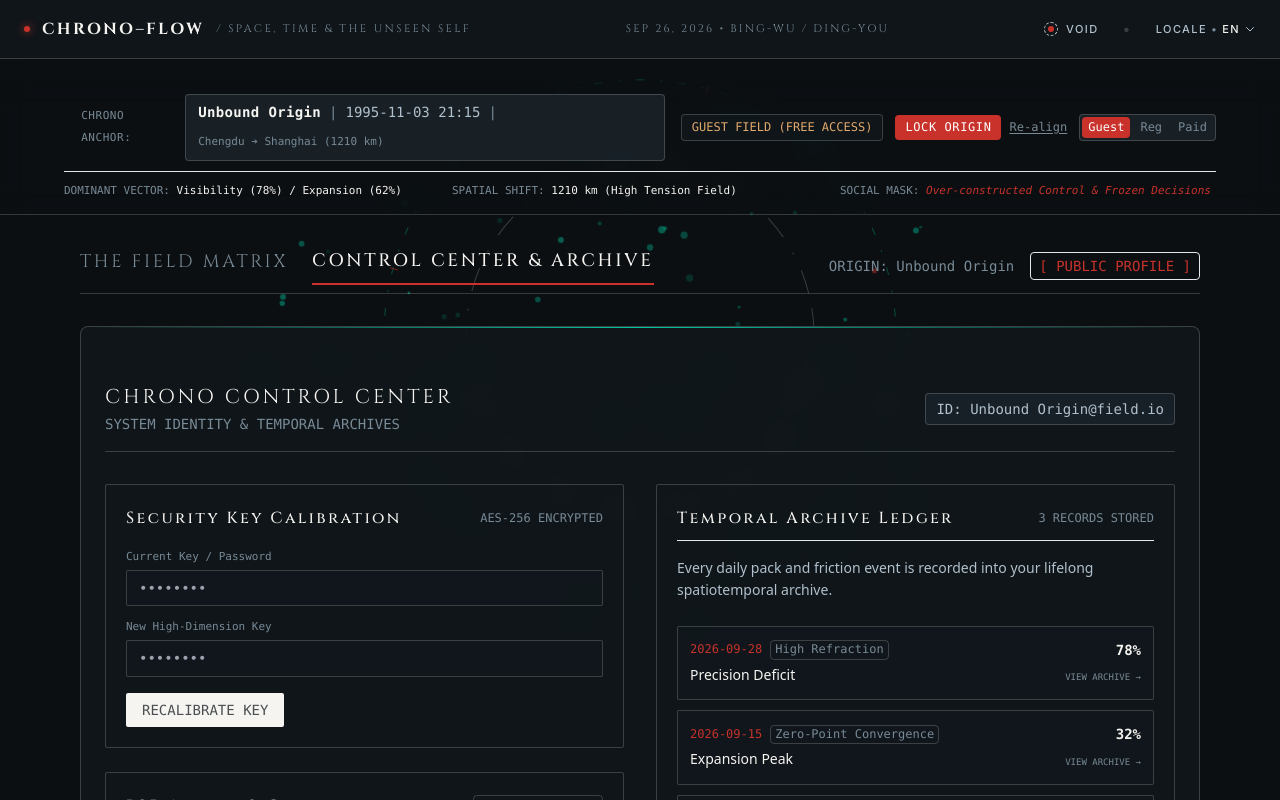
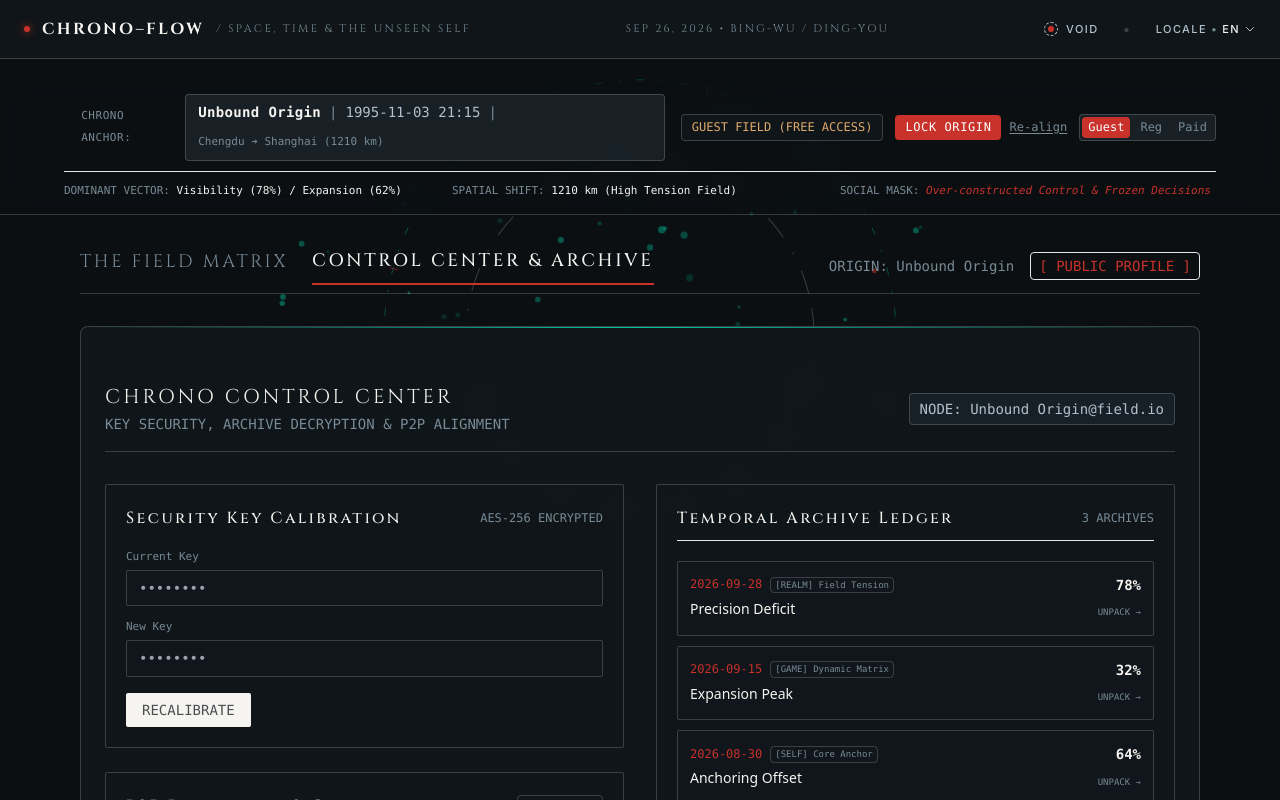
Before and after one commit to wxu198024-art/chrono-flow, a Next.js app: page /dashboard in a window 1280 px wide. Both pictures are taken after a click on the button "CONTROL CENTER & ARCHIVE". Shown: the top 800 px of the page. Built offline with nearby package versions, Linux system fonts and the light colour scheme.

Commit message:
Update ChronoControlCenter.tsx

```diff
--- a/components/field/ChronoControlCenter.tsx
+++ b/components/field/ChronoControlCenter.tsx
@@ -10,50 +10,83 @@ interface ChronoControlCenterProps {
 }
 
 export default function ChronoControlCenter({
-  userEmail = 'observer@chronoflow.io',
+  userEmail = 'NODE-8F92',
   userRole = 'free',
   subPlan = 'none',
 }: ChronoControlCenterProps) {
   const { dict, lang } = useLanguage?.() || { dict: {}, lang: 'zh' };
 
+  // 1. 四语言精准解析：en, zh-TW, ja, zh-CN (zh)
   const currentLang = (lang as string) || 'zh';
   const isEn = currentLang === 'en';
+  const isJa = currentLang === 'ja';
   const isTW = currentLang === 'zh-TW' || currentLang === 'zh-HK' || currentLang === 'tw';
 
-  // 1. 密码修改/密钥重构状态
+  // 2. 密码修改/密钥重构状态
   const [oldPassword, setOldPassword] = useState('');
   const [newPassword, setNewPassword] = useState('');
   const [keyResetStatus, setKeyResetStatus] = useState<'idle' | 'success'>('idle');
 
-  // 2. P2P 场域授权门票开关
+  // 3. P2P 场域授权门票与共振状态
   const [p2pAllow, setP2pAllow] = useState(true);
   const [p2pTicketPrice, setP2pTicketPrice] = useState('1.99');
+  const [activeNodes, setActiveNodes] = useState([
+    { id: 'NODE-3041', status: 'RESONATING', date: '2026-09-20' },
+    { id: 'NODE-9982', status: 'PENDING', date: '2026-09-28' },
+  ]);
 
-  // 3. 历史记录弹窗查看
+  // 4. 历史记录弹窗查看
   const [selectedArchive, setSelectedArchive] = useState<any | null>(null);
 
-  // 模拟的【52周重力真迹】历史解包存档
+  // 模拟【52周重力真迹】历史解包存档 (包含 者·局·域 分级属性)
   const archiveRecords = [
     {
       date: '2026-09-28',
-      phase: isEn ? 'High Refraction' : '强压强折射',
+      tier: 'REALM', // 域
+      tierLabel: isEn ? '[REALM] Field Tension' : isJa ? '【域】時空位相' : isTW ? '【域】時空場域' : '【域】时空场域',
+      phase: isEn ? 'High Refraction' : isJa ? '高屈折位相' : isTW ? '強壓強折射' : '强压强折射',
       resistance: '78%',
-      dominantFactor: isEn ? 'Precision Deficit' : '裁决因子极度匮乏',
-      note: isEn ? 'Delayed major decision due to high entropy.' : '检测到高熵环境，完成了阻力事件挂起。',
+      dominantFactor: isEn ? 'Precision Deficit' : isJa ? '裁定因子の不足' : isTW ? '裁決因子極度匱乏' : '裁决因子极度匮乏',
+      note: isEn
+        ? 'High entropy detected in macro environment. Field operations paused.'
+        : isJa
+        ? '高エントロピー環境を検知。マクロ位相の意思決定を一時保留。'
+        : isTW
+        ? '檢測到高熵環境，完成了阻力事件掛起。'
+        : '检测到高熵环境，完成了阻力事件挂起。',
+      isLocked: subPlan === 'none' && userRole === 'free',
     },
     {
       date: '2026-09-15',
-      phase: isEn ? 'Zero-Point Convergence' : '零点收敛相',
+      tier: 'GAME', // 局
+      tierLabel: isEn ? '[GAME] Dynamic Matrix' : isJa ? '【局】対峙マトリクス' : isTW ? '【局】關係博弈' : '【局】关系博弈',
+      phase: isEn ? 'Zero-Point Convergence' : isJa ? '零点収束相' : isTW ? '零點收斂相' : '零点收敛相',
       resistance: '32%',
-      dominantFactor: isEn ? 'Expansion Peak' : '蔓延因子过载',
-      note: isEn ? 'High initiative, alignment verified.' : '场域张力处于扩张区间，完成了一项核心架构部署。',
+      dominantFactor: isEn ? 'Expansion Peak' : isJa ? '拡大因子の過負荷' : isTW ? '蔓延因子過載' : '蔓延因子过载',
+      note: isEn
+        ? 'Interpersonal force alignment complete. Core architecture deployed.'
+        : isJa
+        ? '対人ベクトルの同期完了。中核アーキテクチャを展開。'
+        : isTW
+        ? '場域張力處於擴張區間，完成了一項核心架構部署。'
+        : '场域张力处于扩张区间，完成了一项核心架构部署。',
+      isLocked: subPlan === 'none' && userRole === 'free',
     },
     {
       date: '2026-08-30',
-      phase: isEn ? 'Tidal Dislocation' : '潮汐离相',
+      tier: 'SELF', // 者
+      tierLabel: isEn ? '[SELF] Core Anchor' : isJa ? '【者】核心アンカー' : isTW ? '【者】自我主控' : '【者】自我主控',
+      phase: isEn ? 'Tidal Dislocation' : isJa ? '潮汐離相' : isTW ? '潮汐離相' : '潮汐离相',
       resistance: '64%',
-      dominantFactor: isEn ? 'Anchoring Offset' : '锚定内稳态偏移',
-      note: isEn ? 'Subtle mental fatigue detected.' : '内部秩序微幅波动，进行了底层逻辑整理。',
+      dominantFactor: isEn ? 'Anchoring Offset' : isJa ? '恒常性オフセット' : isTW ? '錨定內穩態偏移' : '锚定内稳态偏移',
+      note: isEn
+        ? 'Internal equilibrium fluctuated. Underlying logic re-ordered.'
+        : isJa
+        ? '内部秩序の微動を感知。基底ロジックを再整理。'
+        : isTW
+        ? '內部秩序微幅波動，進行了底層邏輯整理。'
+        : '内部秩序微幅波动，进行了底层逻辑整理。',
+      isLocked: false, // 者·阶对所有用户开放
     },
   ];
 
@@ -77,25 +110,47 @@ export default function ChronoControlCenter({
       <div className="flex flex-col md:flex-row md:items-center justify-between border-b border-[var(--border-line)] pb-4 gap-2">
         <div>
           <h2 className="font-serif-title text-lg md:text-xl text-[var(--text-primary)] uppercase tracking-wide">
-            {isEn ? 'CHRONO CONTROL CENTER' : isTW ? '時空中樞與檔案控制台' : '时空中枢与档案控制台'}
+            {isEn
+              ? 'CHRONO CONTROL CENTER'
+              : isJa
+              ? '時空統括・アーカイブセンター'
+              : isTW
+              ? '時空中樞與檔案控制台'
+              : '时空中枢与档案控制台'}
           </h2>
           <p className="text-xs text-[var(--text-muted)] font-mono mt-0.5">
-            {isEn ? 'SYSTEM IDENTITY & TEMPORAL ARCHIVES' : '场域密钥安全、生命痕迹沉淀与 P2P 访问权限'}
+            {isEn
+              ? 'KEY SECURITY, ARCHIVE DECRYPTION & P2P ALIGNMENT'
+              : isJa
+              ? 'セキュリティ・時空痕跡・P2P共鳴権限'
+              : isTW
+              ? '場域金鑰安全、生命痕跡沉澱與 P2P 訪問權限'
+              : '场域密钥安全、生命痕迹沉淀与 P2P 访问权限'}
           </p>
         </div>
         <div className="text-xs font-mono px-2.5 py-1 rounded border border-[var(--border-line)] bg-[var(--bg-card-hover)] text-[var(--text-secondary)]">
-          {isEn ? `ID: ${userEmail}` : `场域锚点：${userEmail}`}
+          {isEn
+            ? `NODE: ${userEmail}`
+            : isJa
+            ? `ノード: ${userEmail}`
+            : `场域锚点：${userEmail}`}
         </div>
       </div>
 
       <div className="grid grid-cols-1 lg:grid-cols-2 gap-8">
-        {/* 左侧：原点密钥重构（密码修改）与权限控制 */}
+        {/* 左侧：原点密钥重构与 P2P 共振大厅 */}
         <div className="space-y-6">
-          {/* A. 密码修改/密钥重构 */}
+          {/* A. 密钥重构 */}
           <div className="p-5 border border-[var(--border-line)] bg-[var(--bg-card-hover)]/30 rounded-sm space-y-4">
             <div className="flex items-center justify-between">
               <h3 className="font-serif-title text-sm text-[var(--text-primary)] font-medium">
-                {isEn ? 'Security Key Calibration' : '原点密钥重构 (密码修改)'}
+                {isEn
+                  ? 'Security Key Calibration'
+                  : isJa
+                  ? '原点キーの再キャリブレーション'
+                  : isTW
+                  ? '原點金鑰重構 (密碼修改)'
+                  : '原点密钥重构 (密码修改)'}
               </h3>
               <span className="text-[10px] font-mono text-[var(--text-muted)]">AES-256 ENCRYPTED</span>
             </div>
@@ -103,7 +158,7 @@ export default function ChronoControlCenter({
             <form onSubmit={handlePasswordReset} className="space-y-3">
               <div>
                 <label className="block text-[11px] font-mono text-[var(--text-muted)] mb-1">
-                  {isEn ? 'Current Key / Password' : '当前原点密钥'}
+                  {isEn ? 'Current Key' : isJa ? '現在の原点キー' : isTW ? '當前原點金鑰' : '当前原点密钥'}
                 </label>
                 <input
                   type="password"
@@ -116,7 +171,7 @@ export default function ChronoControlCenter({
 
               <div>
                 <label className="block text-[11px] font-mono text-[var(--text-muted)] mb-1">
-                  {isEn ? 'New High-Dimension Key' : '重构高维密钥'}
+                  {isEn ? 'New Key' : isJa ? '再構築キー' : isTW ? '重構高維金鑰' : '重构高维密钥'}
                 </label>
                 <input
                   type="password"
@@ -132,38 +187,50 @@ export default function ChronoControlCenter({
                   type="submit"
                   className="px-4 py-1.5 bg-[var(--text-primary)] text-[var(--bg-card)] hover:opacity-90 transition-all text-xs font-mono rounded-sm"
                 >
-                  {isEn ? 'RECALIBRATE KEY' : '执行密钥重构'}
+                  {isEn ? 'RECALIBRATE' : isJa ? 'キー再構築実行' : isTW ? '執行金鑰重構' : '执行密钥重构'}
                 </button>
                 {keyResetStatus === 'success' && (
                   <span className="text-xs font-mono text-emerald-400">
-                    {isEn ? 'Key re-encrypted successfully.' : '密钥已重构，场域安全级别已提升。'}
+                    {isEn
+                      ? 'Key calibrated.'
+                      : isJa
+                      ? 'キーが正常に再構築されました。'
+                      : isTW
+                      ? '金鑰已重構，場域安全級別已提升。'
+                      : '密钥已重构，场域安全级别已提升。'}
                   </span>
                 )}
               </div>
             </form>
           </div>
 
-          {/* B. 场域访问门票与 P2P 窥视授权 */}
+          {/* B. P2P 门票与共振节点大厅 */}
           <div className="p-5 border border-[var(--border-line)] bg-[var(--bg-card-hover)]/30 rounded-sm space-y-4">
             <div className="flex items-center justify-between">
               <h3 className="font-serif-title text-sm text-[var(--text-primary)] font-medium">
-                {isEn ? 'P2P Access & Gatekeeper' : '场域访问门票与 P2P 共振许可'}
+                {isEn
+                  ? 'P2P Resonance & Gatekeeper'
+                  : isJa
+                  ? 'P2P共鳴権限・ゲートキーパー'
+                  : isTW
+                  ? '場域訪問門票與 P2P 共振許可'
+                  : '场域访问门票与 P2P 共振许可'}
               </h3>
               <span className="text-[10px] font-mono px-1.5 py-0.5 border border-[var(--border-line)] text-[var(--cinnabar)] rounded">
-                P2P MONETIZATION
+                P2P MATRIX
               </span>
             </div>
 
-            <p className="text-xs text-[var(--text-secondary)] font-sans leading-relaxed">
-              {isEn
-                ? 'Control whether third-party exploration seekers can request vector alignment with your field.'
-                : '控制其他特定时空的探索者是否能向您的场域发起矢量对齐或请求解锁您的隐秘暗面图谱。'}
-            </p>
-
-            <div className="space-y-3 pt-2 border-t border-[var(--border-line)]/50">
+            <div className="space-y-3 pt-1">
               <div className="flex items-center justify-between">
                 <span className="text-xs font-mono text-[var(--text-primary)]">
-                  {isEn ? 'Allow P2P Alignment Requests' : '允许外部发起场域共振对齐'}
+                  {isEn
+                    ? 'Allow Vector Alignment Requests'
+                    : isJa
+                    ? '外部からの共鳴リクエストを許可'
+                    : isTW
+                    ? '允許外部發起場域共振對齊'
+                    : '允许外部发起场域共振对齐'}
                 </span>
                 <input
                   type="checkbox"
@@ -174,9 +241,9 @@ export default function ChronoControlCenter({
               </div>
 
               {p2pAllow && (
-                <div className="flex items-center justify-between pt-2">
+                <div className="flex items-center justify-between pt-2 border-t border-[var(--border-line)]/50">
                   <span className="text-xs font-mono text-[var(--text-muted)]">
-                    {isEn ? 'Unlock Ticket Fee (USD)' : '设定对齐门票消耗 (USD)'}
+                    {isEn ? 'Access Ticket Fee (USD)' : isJa ? 'アクセスチケット料金 (USD)' : '设定对齐门票消耗 (USD)'}
                   </span>
                   <div className="flex items-center gap-1">
                     <span className="text-xs font-mono text-[var(--text-primary)]">$</span>
@@ -190,6 +257,24 @@ export default function ChronoControlCenter({
                 </div>
               )}
             </div>
+
+            {/* 共振节点列表 */}
+            <div className="pt-3 border-t border-[var(--border-line)]/50 space-y-2">
+              <span className="text-[10px] font-mono text-[var(--text-muted)] uppercase">
+                {isEn ? 'Active Resonant Nodes' : isJa ? 'アクティブな共鳴ノード' : '已对齐共振节点'}
+              </span>
+              <div className="space-y-1.5">
+                {activeNodes.map((node, i) => (
+                  <div
+                    key={i}
+                    className="flex items-center justify-between p-2 rounded bg-[var(--bg-card)] border border-[var(--border-line)] text-xs font-mono"
+                  >
+                    <span className="text-[var(--text-primary)]">{node.id}</span>
+                    <span className="text-[10px] text-[var(--cinnabar)]">{node.status}</span>
+                  </div>
+                ))}
+              </div>
+            </div>
           </div>
         </div>
 
@@ -198,61 +283,79 @@ export default function ChronoControlCenter({
           <div className="space-y-4">
             <div className="flex items-center justify-between border-b border-[var(--border-line)]/50 pb-2">
               <h3 className="font-serif-title text-sm text-[var(--text-primary)] font-medium">
-                {isEn ? 'Temporal Archive Ledger' : '52 周重力真迹 (历史痕迹档案)'}
+                {isEn
+                  ? 'Temporal Archive Ledger'
+                  : isJa
+                  ? '52週 重力真跡・アーカイブ'
+                  : isTW
+                  ? '52 週重力真跡 (歷史痕跡檔案)'
+                  : '52 周重力真迹 (历史痕迹档案)'}
               </h3>
               <span className="text-[10px] font-mono text-[var(--text-muted)]">
-                {archiveRecords.length} RECORDS STORED
+                {archiveRecords.length} ARCHIVES
               </span>
             </div>
 
-            <p className="text-xs text-[var(--text-secondary)] font-sans leading-relaxed">
-              {isEn
-                ? 'Every daily pack and friction event is recorded into your lifelong spatiotemporal archive.'
-                : '您每一次触发的时空碰撞、阻力解包与微观对谈，均已完整沉淀为不可篡改的场域图谱。'}
-            </p>
-
-            {/* 历史记录列表 */}
-            <div className="space-y-2.5 pt-2">
+            {/* 历史记录列表 (带 者·局·域 分级解锁) */}
+            <div className="space-y-2.5 pt-1">
               {archiveRecords.map((rec, index) => (
                 <div
                   key={index}
-                  onClick={() => setSelectedArchive(rec)}
-                  className="p-3 border border-[var(--border-line)] bg-[var(--bg-card)] hover:border-[var(--border-line-hover)] hover:bg-[var(--bg-card-hover)] cursor-pointer transition-all rounded-sm flex items-center justify-between group"
+                  onClick={() => !rec.isLocked && setSelectedArchive(rec)}
+                  className={`p-3 border border-[var(--border-line)] bg-[var(--bg-card)] rounded-sm flex items-center justify-between transition-all ${
+                    rec.isLocked
+                      ? 'opacity-60 cursor-not-allowed bg-[var(--bg-card-hover)]/20'
+                      : 'hover:border-[var(--border-line-hover)] hover:bg-[var(--bg-card-hover)] cursor-pointer group'
+                  }`}
                 >
                   <div className="space-y-1">
                     <div className="flex items-center gap-2">
                       <span className="text-[10px] font-mono text-[var(--cinnabar)]">{rec.date}</span>
-                      <span className="text-[10px] font-mono px-1 border border-[var(--border-line)] text-[var(--text-muted)] rounded">
-                        {rec.phase}
+                      <span className="text-[9px] font-mono px-1 border border-[var(--border-line)] text-[var(--text-muted)] rounded">
+                        {rec.tierLabel}
                       </span>
                     </div>
-                    <p className="text-xs text-[var(--text-primary)] font-sans">{rec.dominantFactor}</p>
+                    <p className="text-xs text-[var(--text-primary)] font-sans">
+                      {rec.isLocked ? (isEn ? '•••••• [SUBSCRIBE TO UNLOCK]' : isJa ? '•••••• [ロック解除には購読が必要です]' : '•••••• [需订阅解锁高维档案]') : rec.dominantFactor}
+                    </p>
                   </div>
 
                   <div className="text-right space-y-0.5">
                     <div className="text-xs font-mono font-bold text-[var(--text-primary)]">
-                      {rec.resistance}
+                      {rec.isLocked ? '🔒' : rec.resistance}
                     </div>
-                    <span className="text-[9px] font-mono text-[var(--text-muted)] group-hover:text-[var(--cinnabar)] transition-colors">
-                      {isEn ? 'VIEW ARCHIVE →' : '展开调阅 →'}
-                    </span>
+                    {!rec.isLocked && (
+                      <span className="text-[9px] font-mono text-[var(--text-muted)] group-hover:text-[var(--cinnabar)] transition-colors">
+                        {isEn ? 'UNPACK →' : isJa ? '展開 →' : '展开调阅 →'}
+                      </span>
+                    )}
                   </div>
                 </div>
               ))}
             </div>
           </div>
 
-          <div className="pt-4 border-t border-[var(--border-line)]/50 text-right">
+          {/* 导出按钮与唯一合规标识 */}
+          <div className="pt-4 border-t border-[var(--border-line)]/50 space-y-3 text-right">
             <button className="text-xs font-mono text-[var(--text-muted)] hover:text-[var(--text-primary)] underline transition-colors">
-              {isEn ? 'EXPORT FULL CHRONO DATA (JSON/PDF)' : '导出完整场域历史数据 (JSON/PDF)'}
+              {isEn
+                ? 'EXPORT CHRONO DATA (JSON/PDF)'
+                : isJa
+                ? '時空データの全出力 (JSON/PDF)'
+                : isTW
+                ? '導出完整場域歷史數據 (JSON/PDF)'
+                : '导出完整场域历史数据 (JSON/PDF)'}
             </button>
+            <div className="text-[10px] font-mono text-[var(--text-muted)] opacity-60 tracking-widest text-center pt-2">
+              GetChronoFlow
+            </div>
           </div>
         </div>
       </div>
 
       {/* 历史档案详情 Modal 弹窗 */}
       {selectedArchive && (
-        <div className="fixed inset-0 z-50 bg-black/70 backdrop-blur-sm flex items-center justify-center p-4">
+        <div className="fixed inset-0 z-50 bg-black/80 backdrop-blur-md flex items-center justify-center p-4">
           <div className="bg-[var(--bg-card)] border border-[var(--border-line)] max-w-md w-full p-6 rounded-lg space-y-4 relative shadow-2xl">
             <div className="flex items-center justify-between border-b border-[var(--border-line)] pb-3">
               <span className="text-xs font-mono text-[var(--cinnabar)]">
@@ -262,14 +365,14 @@ export default function ChronoControlCenter({
                 onClick={() => setSelectedArchive(null)}
                 className="text-xs font-mono text-[var(--text-muted)] hover:text-[var(--text-primary)]"
               >
-                [ ESC / CLOSE ]
+                [ CLOSE ]
               </button>
             </div>
 
             <div className="space-y-3">
               <div>
                 <span className="text-[10px] font-mono text-[var(--text-muted)] uppercase">
-                  {isEn ? 'Entropy Resistance' : '当日能量阻力'}
+                  {isEn ? 'Tension Resistance' : isJa ? 'エネルギー抵抗値' : '能量阻力指标'}
                 </span>
                 <p className="text-lg font-mono font-bold text-[var(--text-primary)]">
                   {selectedArchive.resistance}
@@ -278,7 +381,7 @@ export default function ChronoControlCenter({
 
               <div>
                 <span className="text-[10px] font-mono text-[var(--text-muted)] uppercase">
-                  {isEn ? 'Primary Vector State' : '主导因子状态'}
+                  {isEn ? 'Primary Vector' : isJa ? '主導因子' : '主导因子状态'}
                 </span>
                 <p className="text-xs font-medium text-[var(--text-primary)]">
                   {selectedArchive.dominantFactor}
@@ -287,7 +390,7 @@ export default function ChronoControlCenter({
 
               <div>
                 <span className="text-[10px] font-mono text-[var(--text-muted)] uppercase">
-                  {isEn ? 'Event Journal & Vector Reflection' : '事件归因与复盘真迹'}
+                  {isEn ? 'Vector Reflection' : isJa ? '時空省察ログ' : '事件归因与复盘真迹'}
                 </span>
                 <p className="text-xs text-[var(--text-secondary)] leading-relaxed font-sans mt-1 p-2.5 border border-[var(--border-line)] bg-[var(--bg-card-hover)]/40 rounded-sm">
                   {selectedArchive.note}
@@ -298,9 +401,9 @@ export default function ChronoControlCenter({
             <div className="pt-2 text-right">
               <button
                 onClick={() => setSelectedArchive(null)}
-                className="px-4 py-1.5 bg-[var(--cinnabar)] text-white text-xs font-mono rounded-sm"
+                className="px-4 py-1.5 bg-[var(--cinnabar)] text-white text-xs font-mono rounded-sm hover:opacity-90"
               >
-                {isEn ? 'CONFIRM' : '确认关理'}
+                {isEn ? 'CONFIRM' : isJa ? '確認' : '确认关理'}
               </button>
             </div>
           </div>
```
